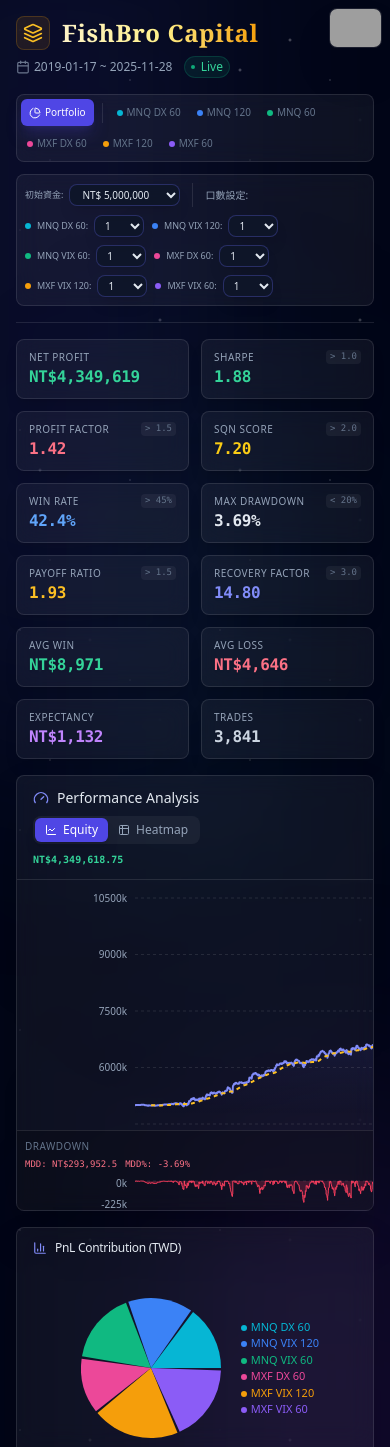
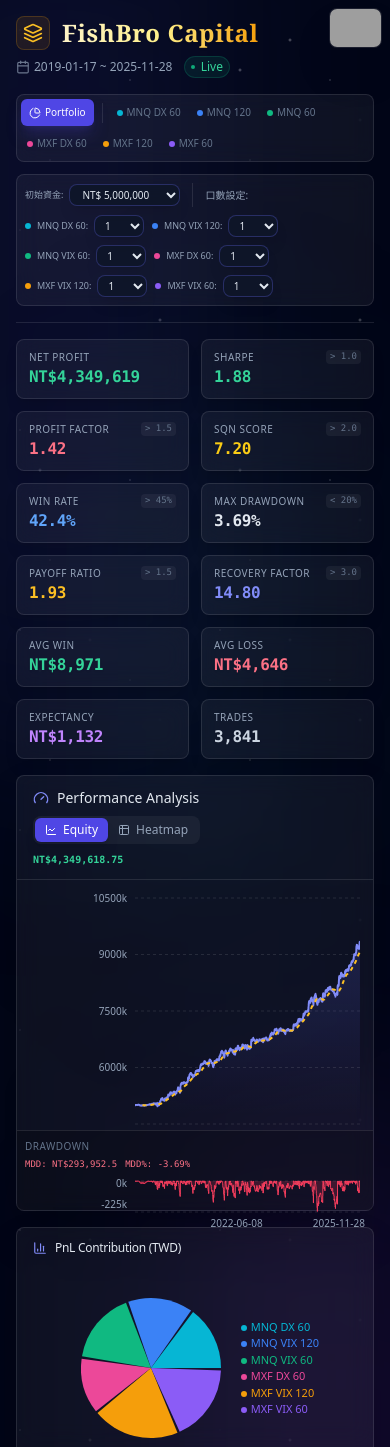
Before and after one commit to alexhuang0915/FishBroCapital-PTBot-Online, a Next.js app: page / in a window 390 px wide. Shown: the top 1447 px of the page. Built offline with nearby package versions, Linux system fonts and the light colour scheme; grey boxes are pictures that could not be loaded.

Commit message:
移除圖表區域的水平滾動條（拉桿）

```diff
--- a/components/PerformanceReport.jsx
+++ b/components/PerformanceReport.jsx
@@ -1098,8 +1098,7 @@ export default function PerformanceDashboard() {
             <CardContent className="p-0">
               {chartView === 'equity' ? (
                 <>
-                  <div className="h-[250px] sm:h-[300px] p-2 sm:p-4 pb-0 relative overflow-x-auto">
-                     <div className="min-w-[600px] h-full">
+                  <div className="h-[250px] sm:h-[300px] p-2 sm:p-4 pb-0 relative">
                        <ResponsiveContainer width="100%" height="100%">
                         <ComposedChart data={stats.dataWithDD} syncId="strategyChart" margin={{ top: 10, right: 5, left: 50, bottom: 5 }}>
                         <defs>
@@ -1116,10 +1115,8 @@ export default function PerformanceDashboard() {
                         <Line type="monotone" dataKey="sma60" stroke="#fbbf24" strokeWidth={2} dot={false} activeDot={{ r: 4, strokeWidth: 0 }} strokeDasharray="4 4" name="60 SMA" />
                       </ComposedChart>
                     </ResponsiveContainer>
-                    </div>
                   </div>
-                  <div className="h-[80px] sm:h-[100px] p-2 sm:p-4 pt-0 border-t border-white/10 bg-black/20 overflow-x-auto">
-                    <div className="min-w-[600px] h-full">
+                  <div className="h-[80px] sm:h-[100px] p-2 sm:p-4 pt-0 border-t border-white/10 bg-black/20">
                      <div className="pt-2 mb-1 flex flex-col sm:flex-row justify-between items-start sm:items-center gap-1 sm:gap-0">
                         <span className="text-[10px] font-medium text-slate-500 uppercase tracking-wider">Drawdown</span>
                         <div className="flex flex-wrap items-center gap-2 sm:gap-3">
@@ -1150,7 +1147,6 @@ export default function PerformanceDashboard() {
                         <Area type="step" dataKey="drawdown" stroke="#f43f5e" fill="#f43f5e" fillOpacity={0.2} strokeWidth={1} />
                       </AreaChart>
                     </ResponsiveContainer>
-                    </div>
                   </div>
                 </>
               ) : (
```
